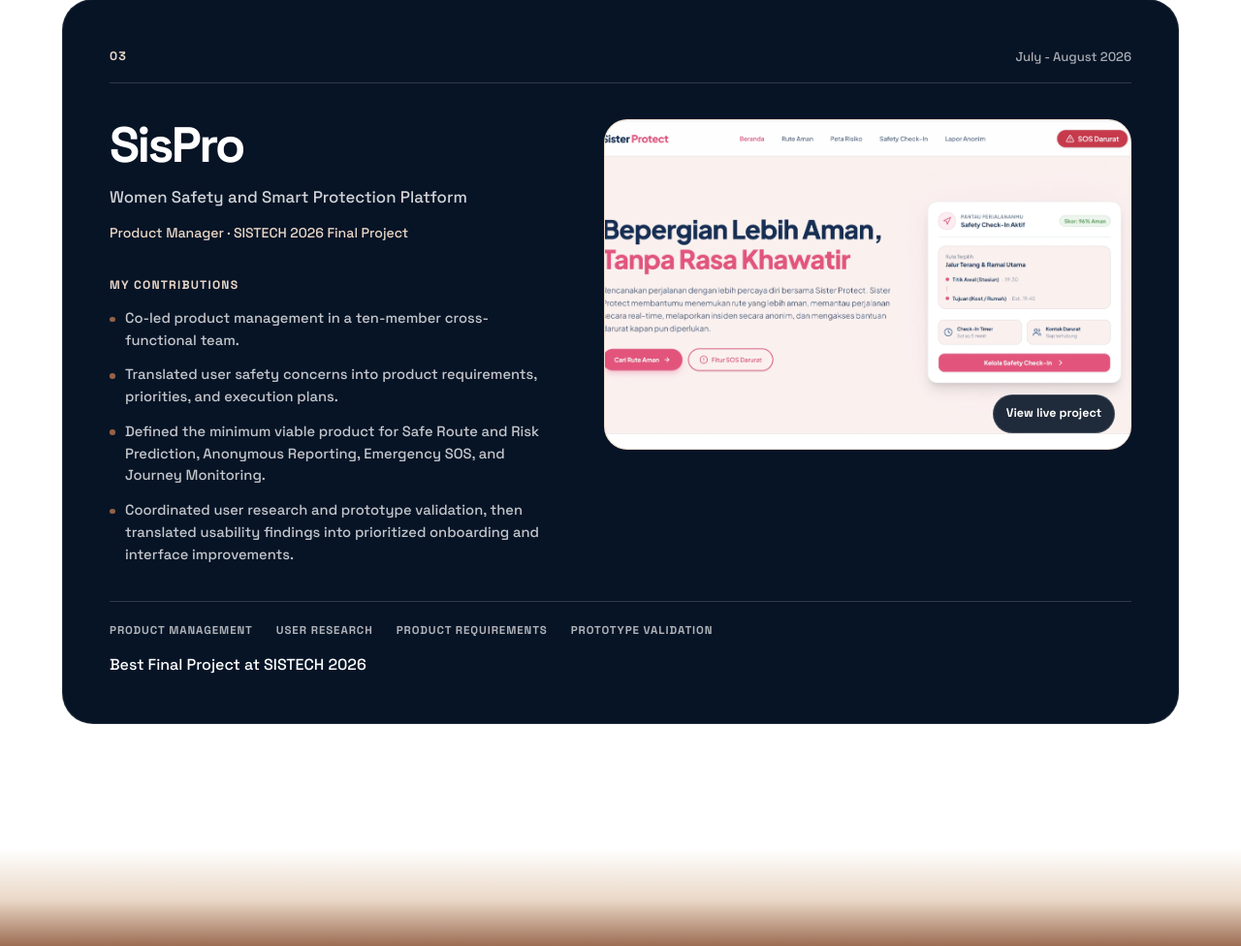
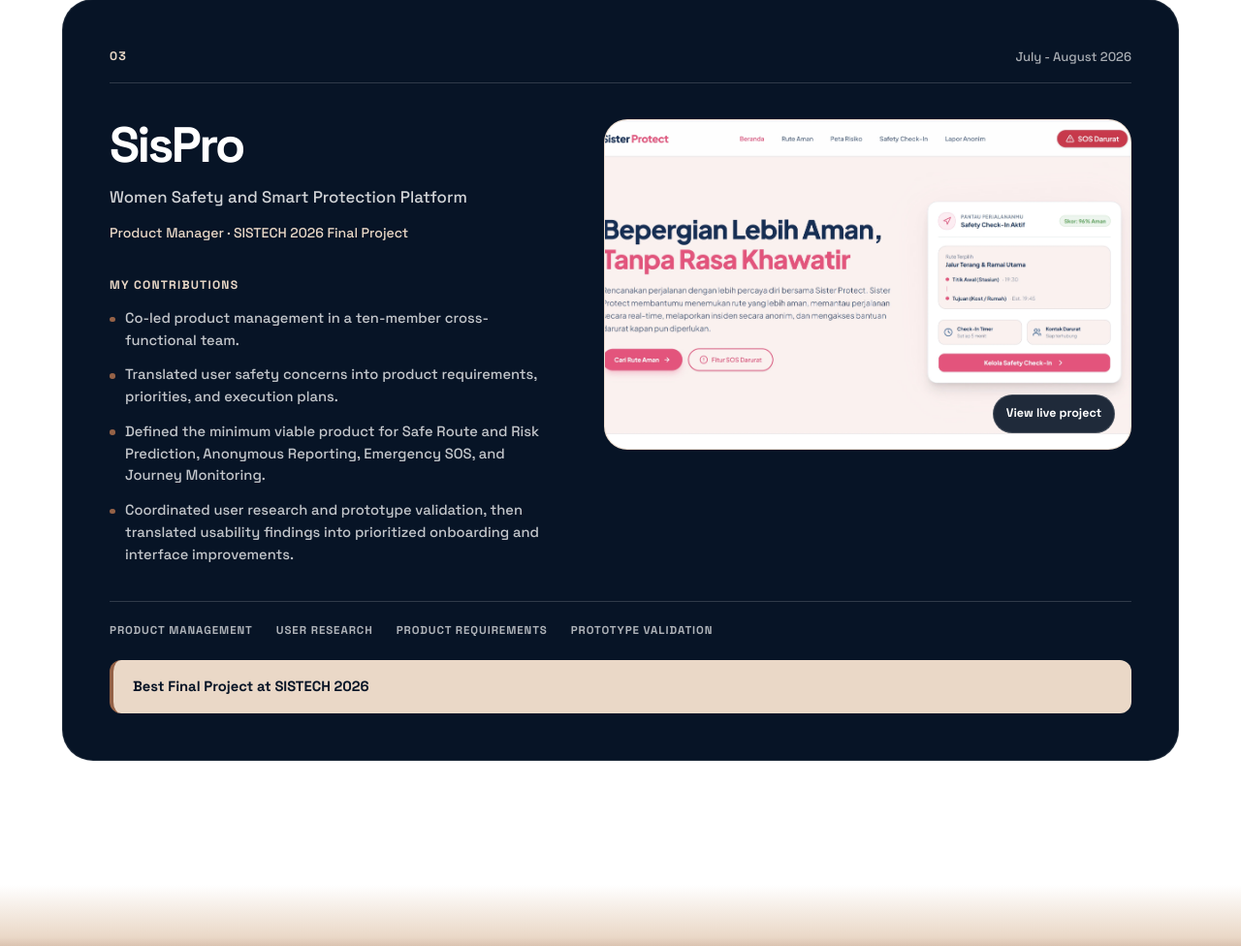
Before and after one commit to rindunadhirah/myportfolio, a Django app: page / in a window 1280 px wide. Shown: the part 4225-5201 px from the top of the page at 97% size. Run offline with Django 5.2, Linux system fonts and the light colour scheme.

Commit message:
highlight project achievement

```diff
--- a/static/css/style.css
+++ b/static/css/style.css
@@ -674,7 +674,7 @@
     object-fit: cover;
 }
 
-/* Present technologies as simple metadata */
+/* Arrange project tags */
 .project-tags {
     grid-area: tags;
     display: flex;
@@ -692,6 +692,20 @@
     font-weight: 600;
     letter-spacing: 0.08em;
     text-transform: uppercase;
+}
+
+/* Highlight a verified project achievement */
+.project-result {
+    grid-column: 1 / -1;
+    width: 100%;
+    margin-top: 0.5rem;
+    padding: 1rem 1.25rem;
+    color: var(--navy);
+    background-color: var(--nude-cream);
+    border-left: 0.3rem solid var(--brown);
+    border-radius: 0.75rem;
+    font-size: 0.92rem;
+    font-weight: 700;
 }
 
 /* Education section */
```
